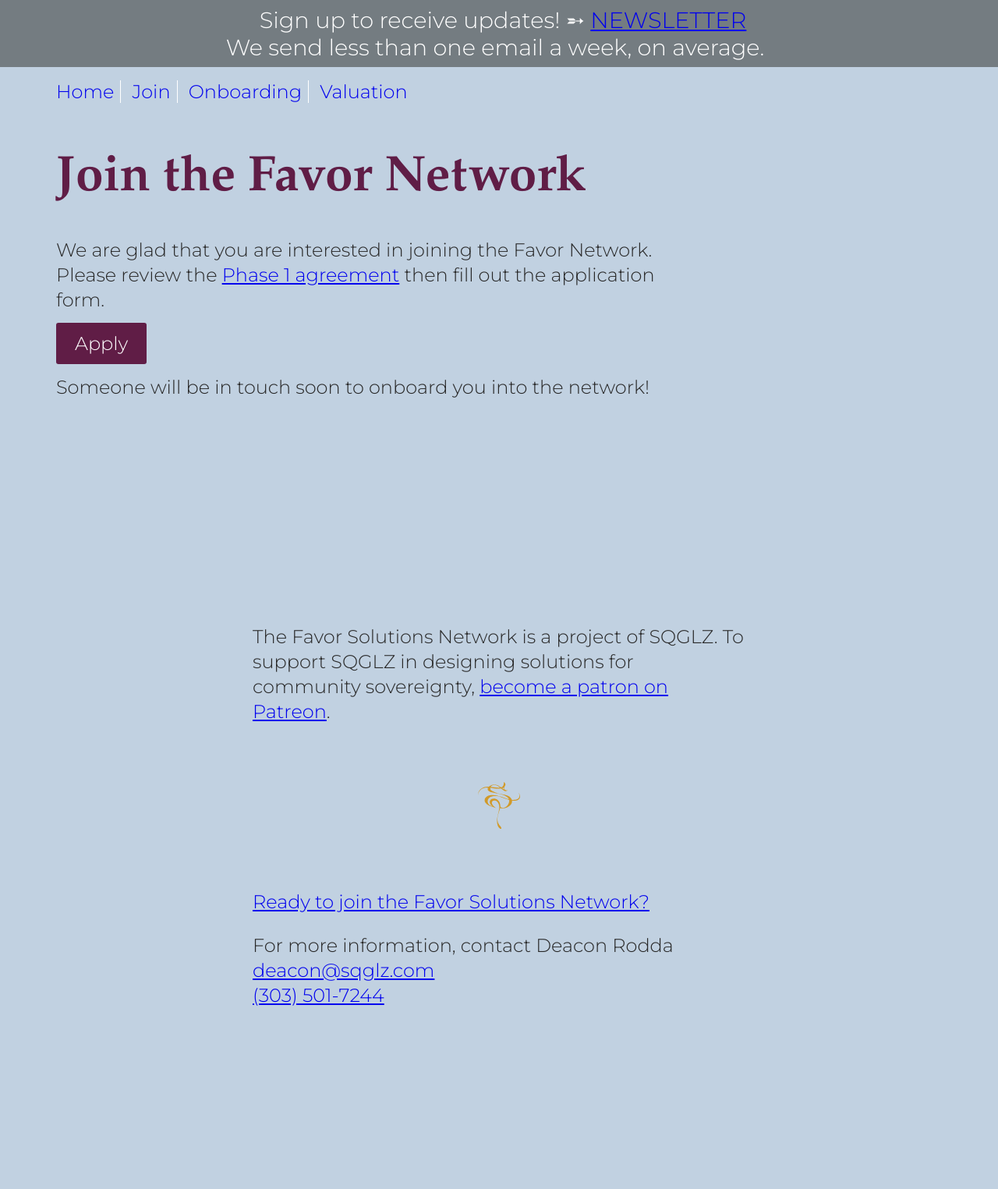
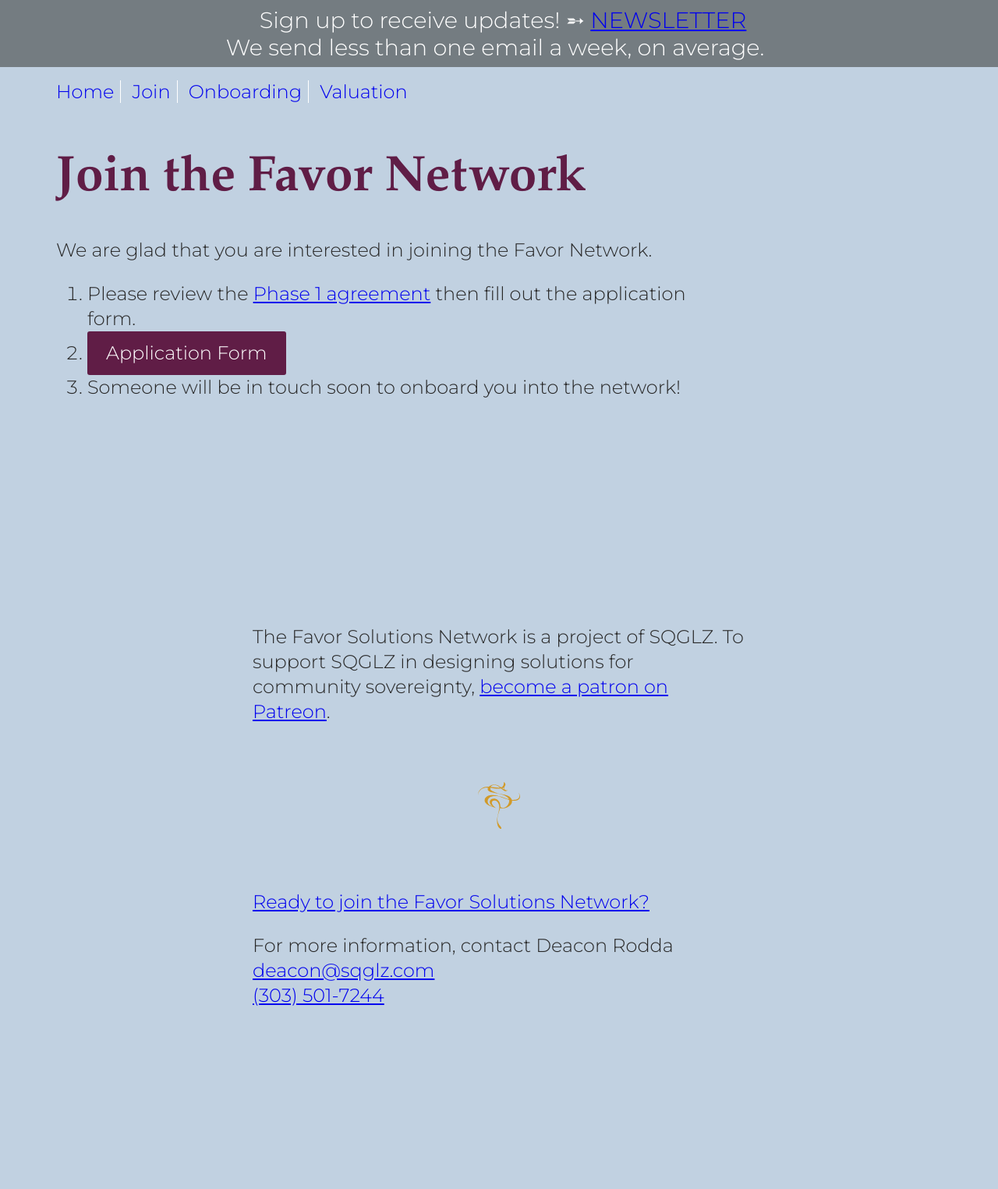
Before and after one commit to dhornbein/favor, a Jekyll site: the page built from join/index.md, in a window 1280 px wide. Shown: the whole page at 78% size. Built offline with Jekyll 4.4.1, drawn with Linux system fonts in a browser that asks for light colours; some web fonts are replaced.

Commit message:
tightens application process

```diff
--- a/_config.yml
+++ b/_config.yml
@@ -23,6 +23,8 @@
   situations of crisis further down our path.
 baseurl: "" # the subpath of your site, e.g. /blog
 url: "http://favor.solutions" # the base hostname & protocol for your site, e.g. http://example.com
+join:
+  url: https://docs.google.com/forms/d/e/1FAIpQLSdvdHAooqFDaadAuG9n-uWchdCYRhsDjMbkD_d9ojal2IowAA/viewform
 
 # Build settings
 markdown: kramdown
--- a/join/index.md
+++ b/join/index.md
@@ -1,14 +1,13 @@
 ---
 title: Join
-form: https://docs.google.com/forms/d/e/1FAIpQLSdvdHAooqFDaadAuG9n-uWchdCYRhsDjMbkD_d9ojal2IowAA/viewform
 ---
 
 # Join the Favor Network
 
 We are glad that you are interested in joining the Favor Network.
-Please review the [Phase 1 agreement]({{ 'join/phase-1' | relative_url }})
+
+
+1. Please review the [Phase 1 agreement]({{ 'join/phase-1' | relative_url }})
 then fill out the application form.
-
-<a href="{{ page.form }}" target="_blank" class="button">Apply</a>
-
-Someone will be in touch soon to onboard you into the network!
+2. <a href="{{ site.join.url }}" target="_blank" class="button">Application Form</a>
+3. Someone will be in touch soon to onboard you into the network!
--- a/styles/ui.css
+++ b/styles/ui.css
@@ -16,6 +16,7 @@
     background-color: #601d46;
     border-radius: 3px;
     color: #fff;
+    display: inline-block;
     padding: .5em 1em;
     text-decoration: none;
 }
```
Also changed, not shown: index.md (+2 -0 lines), join/phase-1.md (+2 -1 lines).
